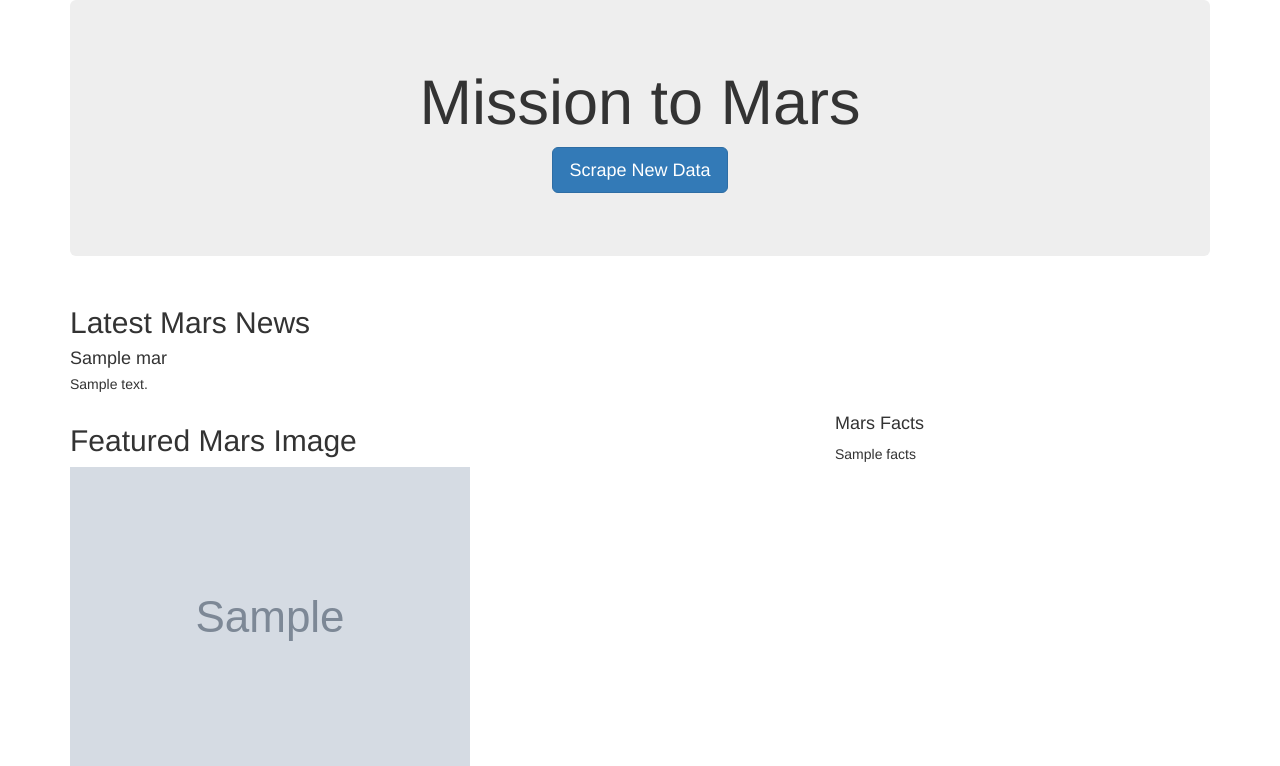
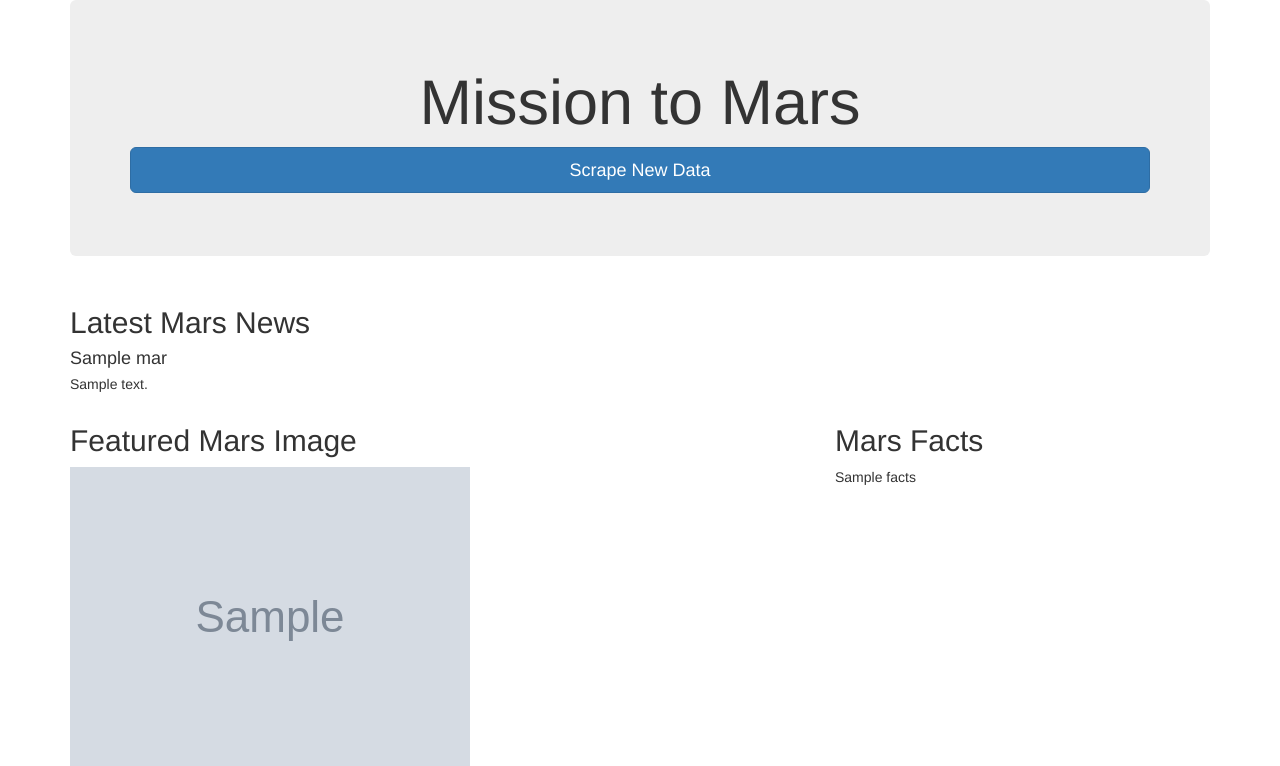
Before and after one commit to mannyinwang/Mars-Hemispshere, a Flask app: page / in a window 1280 px wide. Shown: the top 766 px of the page. Run offline with Flask 2, Linux system fonts and the light colour scheme; grey boxes marked "Sample" are stand-in pictures; a database or web service that is not in the repository returns one stand-in record (values such as "Sample title"); some libraries are stand-ins or nearby versions.

Commit message:
Added more boostrap components

```diff
--- a/templates/index.html
+++ b/templates/index.html
@@ -16,7 +16,7 @@
       <div class="jumbotron text-center">
         <h1>Mission to Mars</h1>
         <!-- Add a button to activate scraping script -->
-        <p><a class="btn btn-primary btn-lg" href="/scrape" role="button">Scrape New Data</a></p>
+        <p><a class="btn btn-primary btn-lg btn-block" href="/scrape" role="button">Scrape New Data</a></p>
       </div>
 
       <!-- Add section for Mars News -->
@@ -48,8 +48,8 @@
         <div class="col-md-4">
           <!-- Mars Facts -->
           <div class="row" id="mars-facts">
-            <h4>Mars Facts</h4>
-            {{ mars.facts | safe }}
+            <h2 >Mars Facts</h2>
+            <div class="table table-striped">{{ mars.facts | safe }}</div>
           </div>
         </div>
       </div>
@@ -63,7 +63,9 @@
         {% for hemisphere in mars.hemispheres %}
         <div class="col-md-3">
           <div class="thumbnail">
-            <img src="{{hemisphere.img_url | default('static/images/error.png', true)}}" alt="...">
+            <img src="{{hemisphere.img_url | default('static/images/error.png', true)}}"
+                 alt="Responsive img"
+                 class="img-responsive">
             <div class="caption">
               <h3>{{hemisphere.title}}</h3>
             </div>
```
